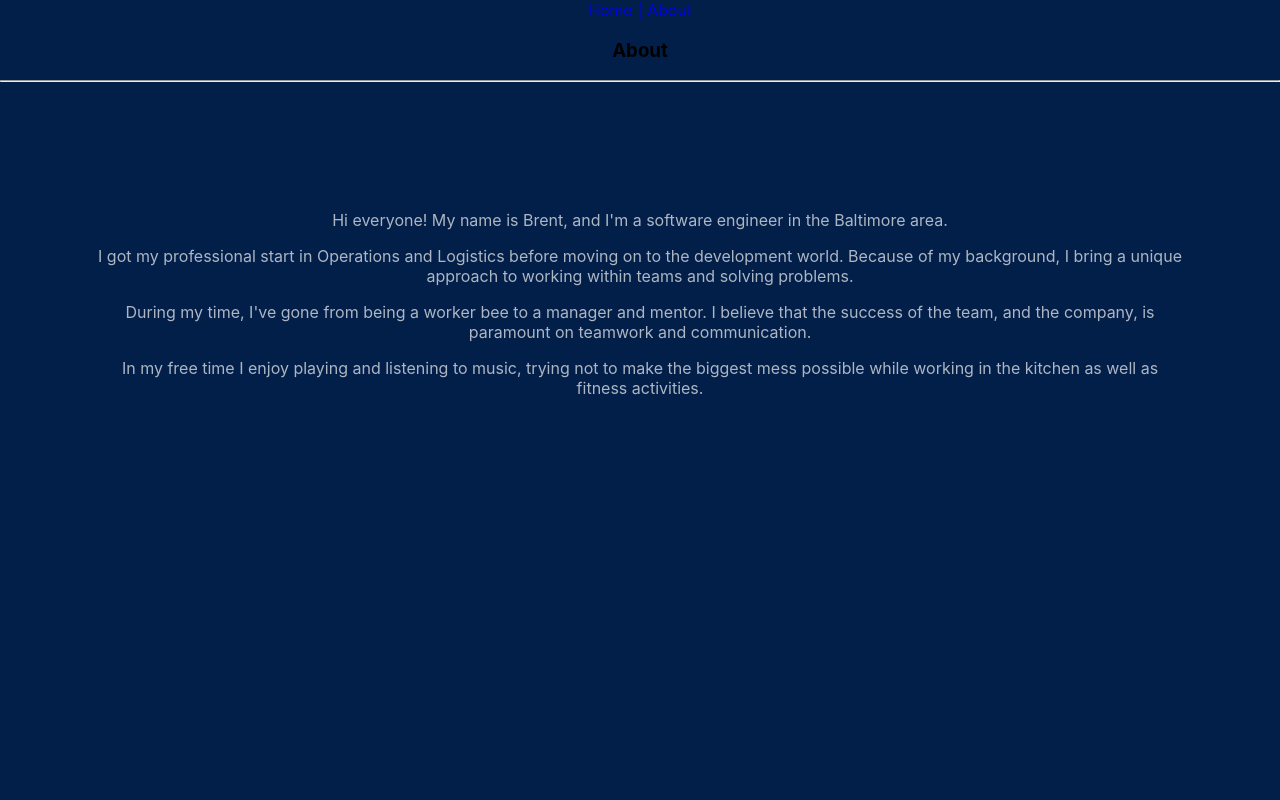
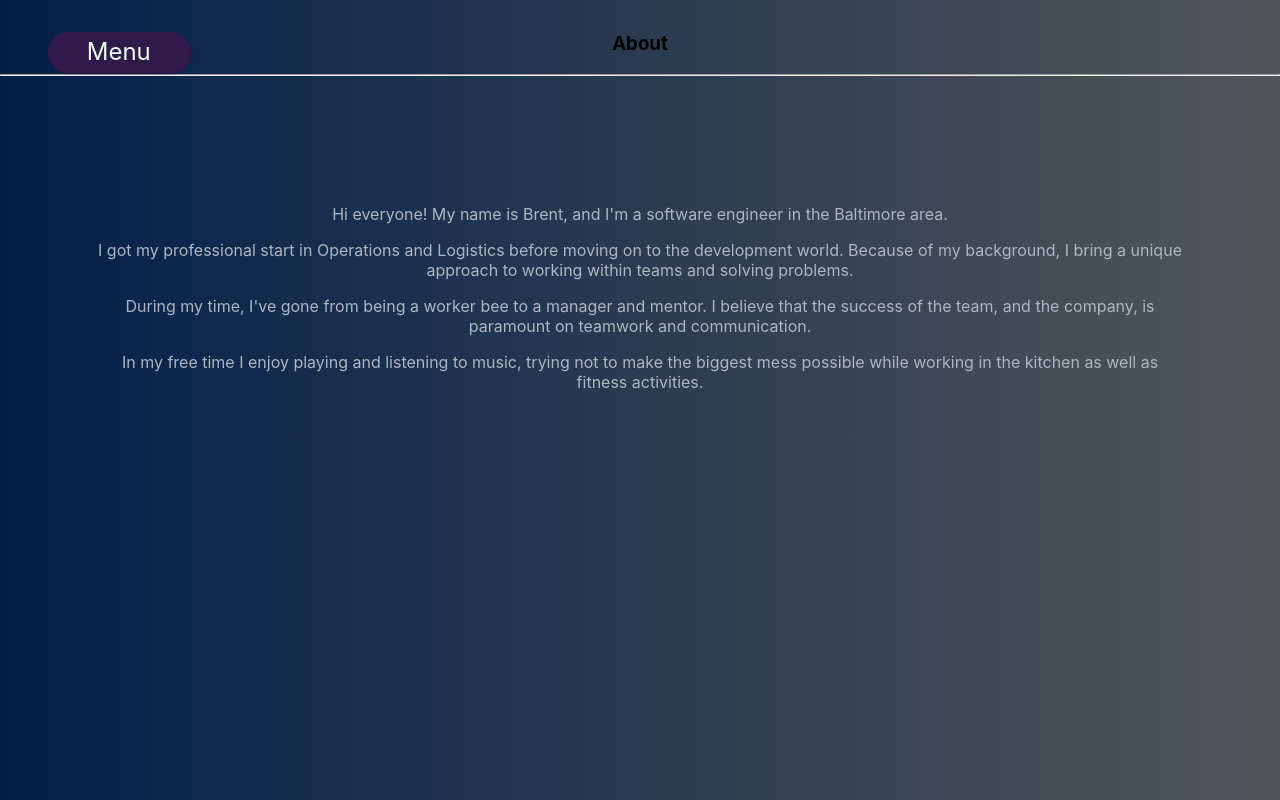
Before and after one commit to BsgauthierWebDev/brentsgauthier, a React (Create React App) app: page /about in a window 1280 px wide. Built offline with nearby package versions, Linux system fonts and the light colour scheme.

Commit message:
Set up navigation menu

```diff
--- a/src/App.css
+++ b/src/App.css
@@ -3,7 +3,7 @@ body {
     display: grid;
     margin: 0;
     padding: 0;
-    background-color: #021f4a;
+    background-image: linear-gradient(to right, rgba(2, 31, 74), rgba(83, 86, 89));
 }
 
 .App {
--- a/src/App.js
+++ b/src/App.js
@@ -3,6 +3,7 @@ import {Route} from 'react-router-dom';
 import About from './components/About/About';
 import Landing from './components/Landing/Landing';
 import Nav from './components/Nav/Nav';
+import NavMenu from './components/NavMenu/NavMenu';
 import './App.css';
 
 export default class App extends Component {
@@ -25,7 +26,7 @@ export default class App extends Component {
   render() {
     return (
       <div className = 'App'>
-        <Nav />
+        <NavMenu />
         <main className = 'app-main'>
           {this.renderMainRoutes()}
         </main>
--- a/src/components/Nav/Nav.css
+++ b/src/components/Nav/Nav.css
@@ -0,0 +1,93 @@
+/* .nav-bar{
+    overflow: hidden;
+  }
+
+  .menu a {
+    float: left;
+    display: block;
+    color: #8c8cad;
+    font-weight: bolder;
+    text-align: center;
+    padding: 10px;
+    margin-right: 5px 10px;
+    text-decoration: none;
+    font-size: 17px;
+  }
+
+  .menu :not(:first-child) {
+    float: right;
+    display: none;
+  }
+
+  .nav-bar a:hover {
+    border-bottom: 3px solid #8c8cad;
+  }
+
+  .menu .icon {
+    float: right;
+    display: block;
+    margin: 3% 3% 0 0;
+  }
+
+  .menu .icon button {
+    font-size:1.5em;
+    background-color: inherit;
+    border: none;
+    color: #8c8cad;
+  }
+
+    .menu.responsive {position: relative;}
+    .menu.responsive .icon {
+      position: absolute;
+      right: 0;
+      top: 0;
+    }
+
+    .menu.responsive a {
+      float: none;
+      display: flex;
+      text-align: left;
+    } */
+
+    .NavMenu {
+        position: relative;
+        margin: 2em 3em;
+    }
+
+    .m-item {
+        position: absolute;
+        top: 0;
+        width: 5.5em;
+        background-color: #301a4b;
+        box-shadow: 1px 2px 2px #301a4b;
+        padding: 0.2em;
+        border-radius: 1em;
+        display: flex;
+        align-items: center;
+        justify-content: center;
+        font-size: 1.5em;
+        color: #edffec;
+        cursor: pointer;
+        transition: 1s
+    }
+
+    .m-item:hover {
+        border: 1px solid black;
+    }
+
+    .m-logo {
+        z-index: 1;
+    }
+
+    .open-1{
+        top: 1.8em;
+        background-color: #9b5de5;
+    }
+    .open-2{
+        top: 3.6em;
+        background-color: #f15bb5;
+    }
+    .open-3{
+        top: 5.4em;
+        background-color: #00BBF9;
+    }
--- a/src/components/Nav/Nav.js
+++ b/src/components/Nav/Nav.js
@@ -1,25 +1,48 @@
 import React, {Component} from 'react';
 import {NavLink, Link} from 'react-router-dom';
 import { FontAwesomeIcon } from '@fortawesome/react-fontawesome';
-import {faBars, faTimes} from '@fortawesome/react-fontawesome';
+import { faBars, faWindowClose } from'@fortawesome/free-solid-svg-icons';
 import './Nav.css';
 
 export default class Nav extends Component {
+
     handleNav() {
         let x = document.getElementById('menu');
         if (x.className === 'menu') {
             x.className += 'responsive';
         } else {
-            x.className = 'menu;'
+            x.className = 'menu';
         }
     }
 
     render() {
         return (
-            <div className = 'Nav'>
-                <Link to = '/'>Home | </Link>
-                <Link to = '/about'>About</Link>
+            <div className = 'header'>
+                <div className = 'dropdown'>
+                    <Link to = '/'>Home | </Link>
+                    <NavLink activeClassName = 'active' to = '/about'>About</NavLink>
+                    {/* <div className = 'icon'>
+                        {!document.getElementsByClassName('menu')
+                            ? <button  id='menu-button' onClick={e => this.handleNav()}><FontAwesomeIcon icon={faWindowClose}/>{' '}</button>
+                            : <button  id='menu-button' onClick={e => this.handleNav()}><FontAwesomeIcon icon={faBars}/>{' '}</button>
+                        }
+                    </div> */}
+                </div>
             </div>
         )
     }
+
+    // render() {
+    //     return (
+    //         <div className = 'header'>
+    //             <div className = 'dropdown'>
+    //                 <button className = 'link' data-dropdown-button>
+    //                     Menu
+    //                 </button>
+    //                 <div className = 'dropdown-menu'>
+    //                 </div>
+    //             </div>
+    //         </div>
+    //     )
+    // }
 }
--- /dev/null
+++ b/src/components/NavMenu/NavMenu.js
@@ -0,0 +1,37 @@
+import React, {useState} from 'react';
+import {withRouter} from 'react-router-dom';
+import './NavMenu.css';
+
+const NavMenu = props => {
+    const [openMenu, setOpenMenu] = useState(false)
+
+    const setClassNames = num => {
+        const classArr = ['m-item'];
+        if (openMenu) classArr.push(`open-${num}`)
+        return classArr.join(' ')
+    }
+
+    const pushToRoute = route => {
+        props.history.push(route)
+        setOpenMenu(false)
+    }
+
+    return (
+        <div className = 'NavMenu'>
+            <div className = {'m-item m-logo'}
+                onClick = {() => setOpenMenu(!openMenu)}>
+                Menu
+            </div>
+            <div className = {setClassNames(1)}
+                onClick = {() => pushToRoute('/')}>
+                Home
+            </div>
+            <div className = {setClassNames(2)}
+                onClick = {() => pushToRoute('/about')}>
+                About
+            </div>
+        </div>
+    );
+}
+
+export default withRouter(NavMenu);
```
Also changed, not shown: src/components/NavMenu/NavMenu.css (added).
